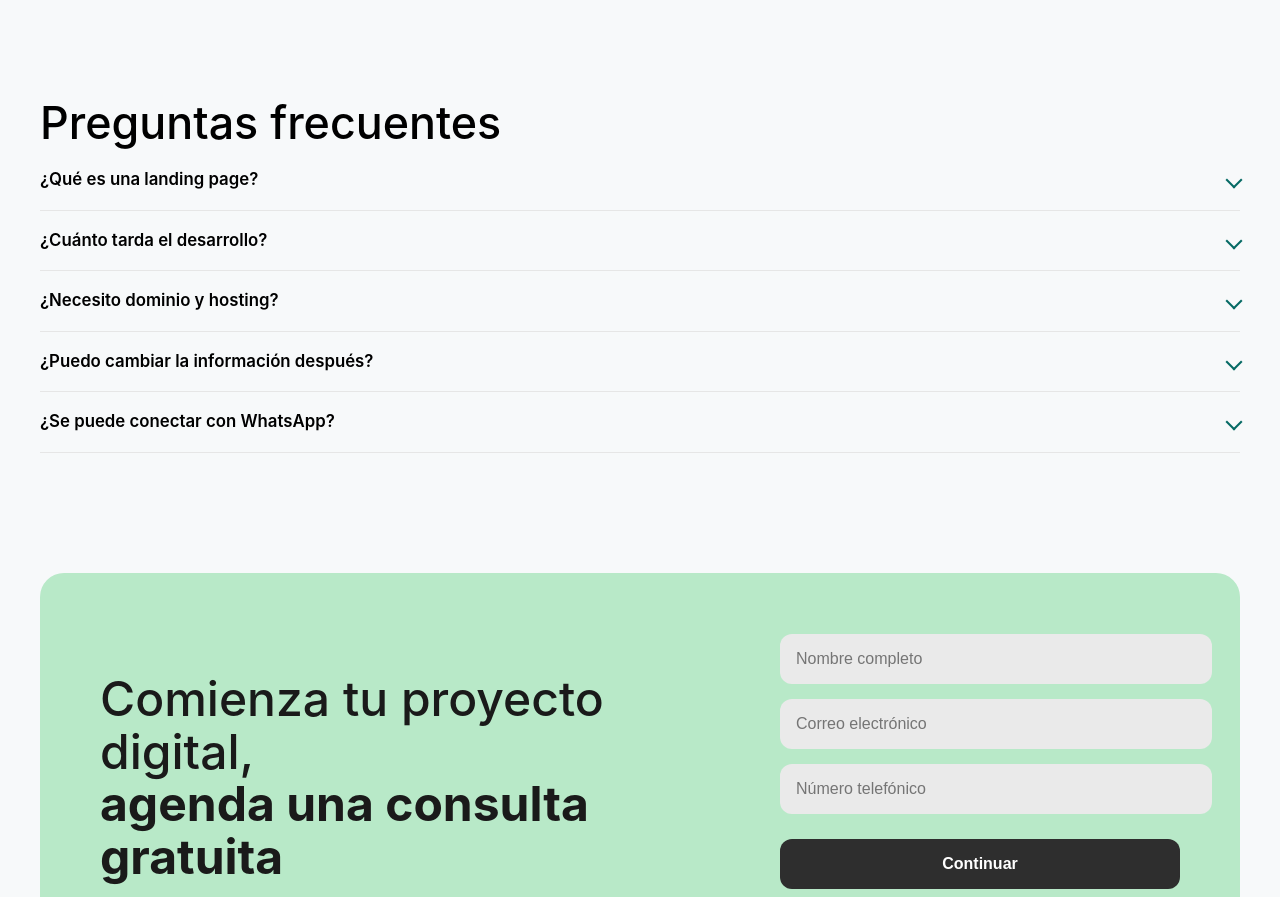
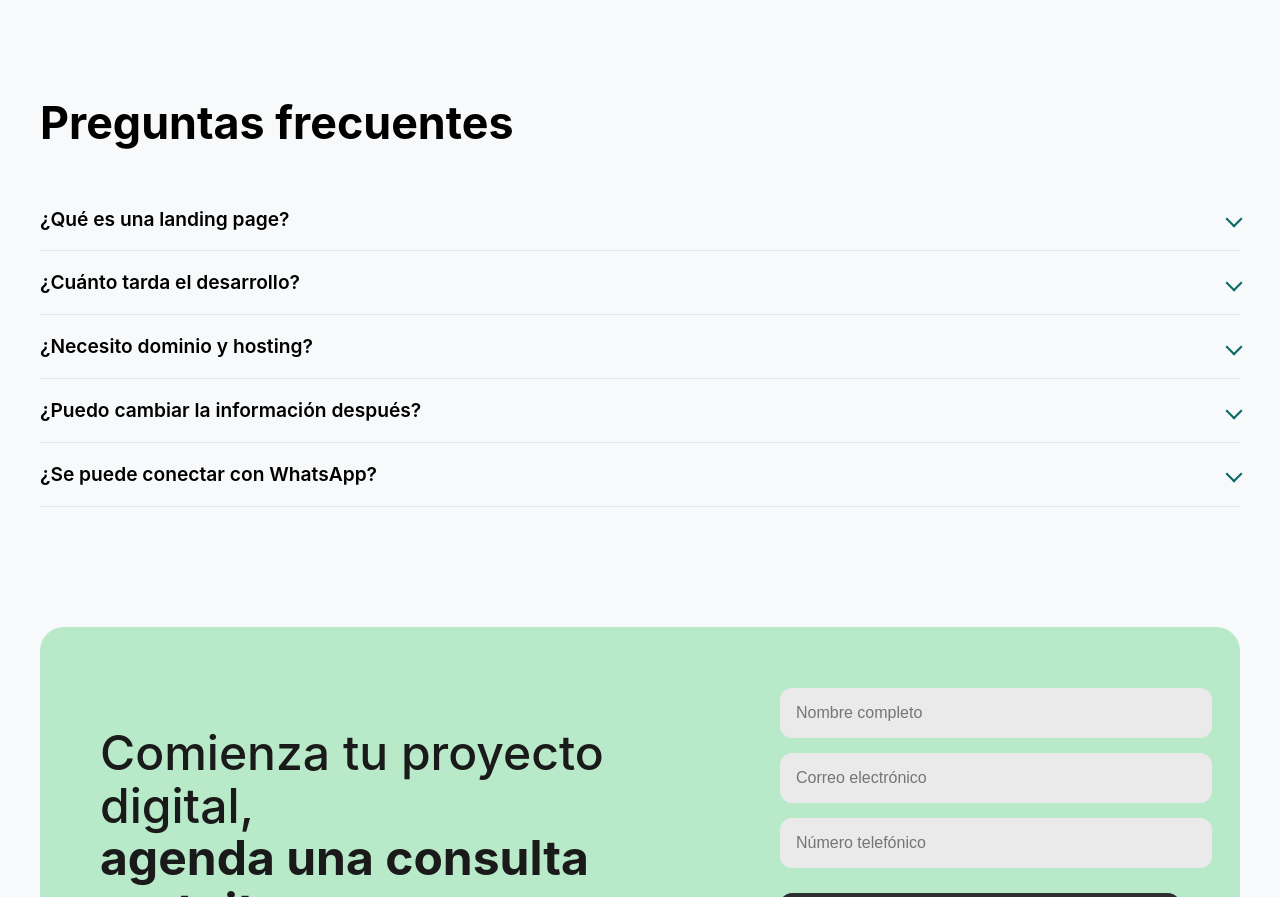
Before and after one commit to Osva-Dev/catech_landing_page, a plain HTML site: page index.html in a window 1280 px wide. Shown: the part 5050-5947 px from the top of the page. Drawn offline with nearby package versions, Linux system fonts and the light colour scheme; no server answers.

Commit message:
update faq component styles

```diff
--- a/sections/faq/faq.css
+++ b/sections/faq/faq.css
@@ -1,6 +1,10 @@
 .faq {
   max-width: 1200px;
   margin: 100px auto 100px;
+}
+
+.faq__title {
+  font-weight: bold;
 }
 
 .faq__item {
@@ -15,21 +19,15 @@
   align-items: center;
   cursor: pointer;
   font-weight: 600;
-  font-size: 1.05rem;
+  font-size: 1.2rem;
   list-style: none;
-}
-
-.faq__question::-webkit-details-marker {
-  display: none;
 }
 
 .faq__icon {
   width: 10px;
   height: 10px;
-
   border-right: 2px solid #056a64;
   border-bottom: 2px solid #056a64;
-
   transform: rotate(45deg);
   transition: transform 0.35s ease;
 }
@@ -37,19 +35,17 @@
 .faq__answer {
   max-height: 0;
   overflow: hidden;
-
   color: #444;
   line-height: 1.6;
-
   transition:
     max-height 0.4s ease,
     margin-top 0.4s ease,
     opacity 0.4s ease;
-
   opacity: 0;
 }
 
 .faq__item[open] .faq__answer {
+  font-size: 1.2rem;
   max-height: 200px;
   margin-top: 15px;
   opacity: 1;
--- a/sections/faq/faq.html
+++ b/sections/faq/faq.html
@@ -1,6 +1,6 @@
 <section class="faq" id="faq">
-  <header class="section-header">
-    <h2 class="section-header__title">Preguntas frecuentes</h2>
+  <header class="faq-header">
+    <h2 class="faq__title">Preguntas frecuentes</h2>
   </header>
   <div class="faq__list">
     <details class="faq__item">
```
